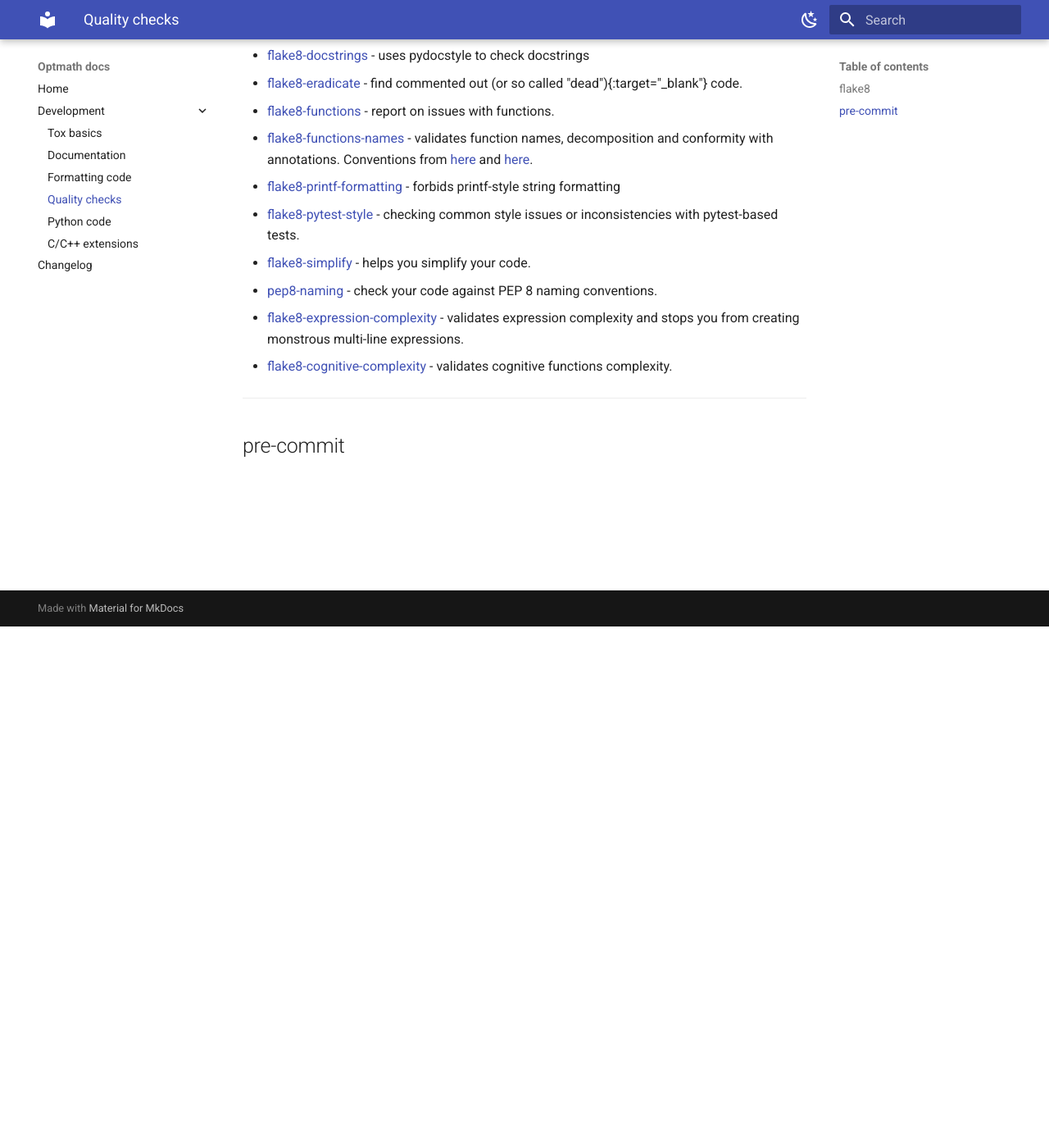
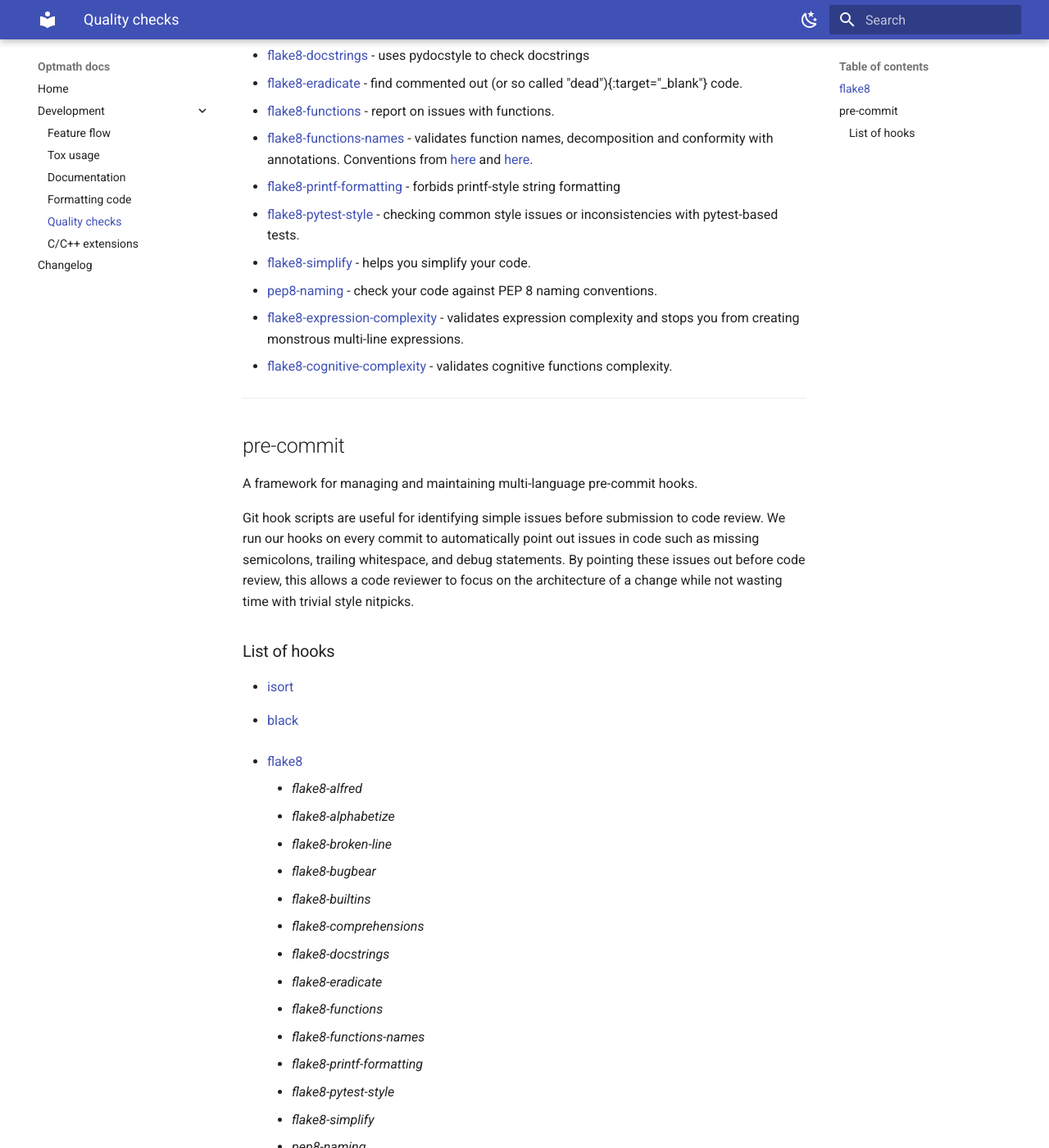
Before and after one commit to Argmaster/optmath, an MkDocs documentation site: the page built from docs/develop/quality_checks.md, in a window 1280 px wide and 1400 px high, scrolled down 636 px. Shown: the whole window at 82% size. Built offline with MkDocs 1.6.1 and Material for MkDocs 9.7.7, drawn with Linux system fonts in a browser that asks for light colours; some of the changed text lies outside the part shown.

Commit message:
Add docs for docs and feature develop

```diff
--- a/docs/develop/quality_checks.md
+++ b/docs/develop/quality_checks.md
@@ -58,3 +58,58 @@ around these tools:
 ______________________________________________________________________
 
 ## pre-commit
+
+A framework for managing and maintaining multi-language pre-commit hooks.
+
+Git hook scripts are useful for identifying simple issues before submission to
+code review. We run our hooks on every commit to automatically point out issues
+in code such as missing semicolons, trailing whitespace, and debug statements.
+By pointing these issues out before code review, this allows a code reviewer to
+focus on the architecture of a change while not wasting time with trivial style
+nitpicks.
+
+### List of hooks
+
+- [isort](https://github.com/timothycrosley/isort){:target="\_blank"}
+
+- [black](https://github.com/ambv/black){:target="\_blank"}
+
+- [flake8](https://github.com/PyCQA/flake8){:target="\_blank"}
+
+  - *flake8-alfred*
+  - *flake8-alphabetize*
+  - *flake8-broken-line*
+  - *flake8-bugbear*
+  - *flake8-builtins*
+  - *flake8-comprehensions*
+  - *flake8-docstrings*
+  - *flake8-eradicate*
+  - *flake8-functions*
+  - *flake8-functions-names*
+  - *flake8-printf-formatting*
+  - *flake8-pytest-style*
+  - *flake8-simplify*
+  - *pep8-naming*
+  - *flake8-cognitive-complexity*
+  - *flake8-expression-complexity*
+
+- [docformatter](https://github.com/myint/docformatter){:target="\_blank"}
+
+- [pre-commit-hooks](https://github.com/pre-commit/pre-commit-hooks){:target="\_blank"}
+
+  - *trailing-whitespace*
+  - *end-of-file-fixer*
+  - *debug-statements*
+  - *check-added-large-file*s
+  - *check-added-large-file*s
+  - *no-commit-to-branch*
+  - *requirements-txt-fixer*
+  - *trailing-whitespace*
+
+- [mdformat](https://github.com/executablebooks/mdformat){:target="\_blank"}
+
+  - *mdformat-gfm*
+  - *mdformat-black*
+  - *mdformat-beautysh*
+  - *mdformat-frontmatte*r
+  - *mdformat-footnote*
--- a/mkdocs.yml
+++ b/mkdocs.yml
@@ -17,16 +17,17 @@ theme:
 nav:
   - Home: index.md
   - Development:
-    - Tox basics: "develop/tox_basics.md"
+    - Feature flow: "develop/feature.md"
+    - Tox usage: "develop/tox_basics.md"
     - Documentation: "develop/docs.md"
     - Formatting code: "develop/formatting.md"
     - Quality checks: "develop/quality_checks.md"
-    - Python code: "develop/python.md"
     - C/C++ extensions: "develop/c_extension.md"
   - Changelog: changelog.md
 markdown_extensions:
   - toc:
       permalink: "#"
+  - mdx_truly_sane_lists
   - pymdownx.highlight:
       anchor_linenums: true
   - pymdownx.inlinehilite
--- a/requirements-dev.txt
+++ b/requirements-dev.txt
@@ -1,5 +1,5 @@
 -r requirements.txt
-black>=21.12b0
+black>=22.1.0
 clang-format>=13.0.0,<14.0.0
 cmake>=3.22,<3.23
 cython==3.0.0a10
@@ -22,9 +22,11 @@ flake8-pytest-style
 flake8-simplify
 isort>=5.10.1
 mdformat>=0.7.13
+mdformat-beautysh
 mdformat-footnote
 mdformat-frontmatter
 mdformat-gfm
+mdx-truly-sane-lists>=1.2
 mkdocs>=1.2,<1.3
 mkdocs-macros-plugin>=0.6.4,<0.6.5
 mkdocs-material>=8.2,<8.3
```
Also changed, not shown: .pre-commit-config.yaml (+9 -9 lines), docs/develop/docs.md (+7 -7 lines), docs/develop/feature.md (added, +51 -0 lines), docs/develop/python.md (deleted).
